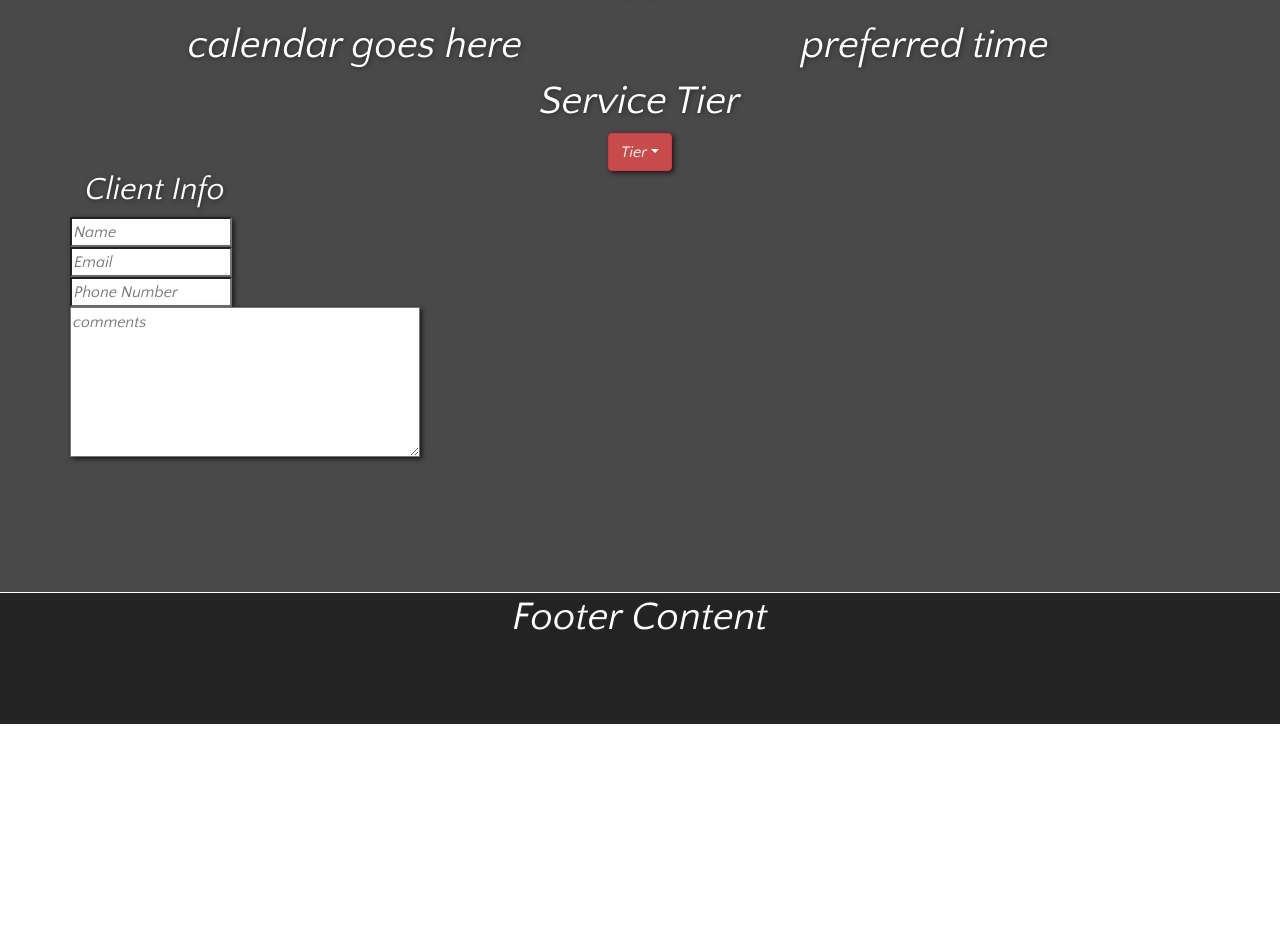
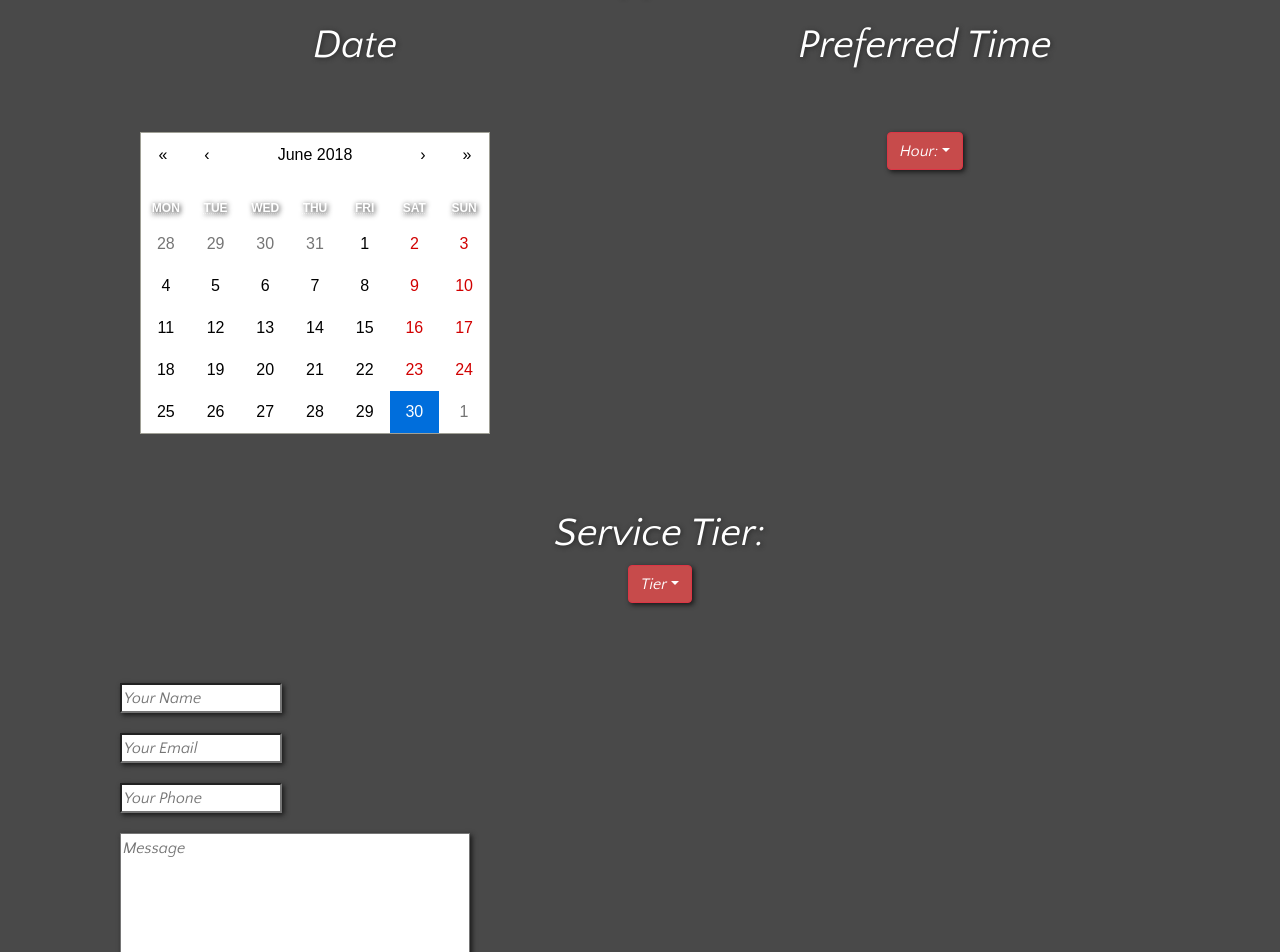
Before and after one commit to mlnemenzo/the-works, a React (Create React App) app: page /appointment in a window 1280 px wide. Shown: the part 160-1112 px from the top of the page. Before the commit the page ends 884 px from the top, so only its background shows below. Built offline with nearby package versions, Linux system fonts and the light colour scheme.

Commit message:
appointment styling

```diff
--- a/package.json
+++ b/package.json
@@ -6,6 +6,7 @@
     "bootstrap": "^4.1.1",
     "react": "^16.4.1",
     "react-bootstrap-carousel": "^3.1.0",
+    "react-calendar": "^2.16.0",
     "react-dom": "^16.4.1",
     "react-router-dom": "^4.3.1",
     "react-scripts": "1.1.4"
--- a/src/App.css
+++ b/src/App.css
@@ -268,3 +268,19 @@ textarea, input {
 .appointments {
   padding: 15px
 }
+
+.client-info {
+  padding: 50px
+}
+
+.calendar-container {
+  padding: 55px
+}
+
+.apt-time {
+  margin-top: 55px
+}
+
+.service-type {
+  margin: 20px
+}
--- a/src/components/appointment.js
+++ b/src/components/appointment.js
@@ -1,4 +1,5 @@
 import React, { Component } from 'react';
+import Calendar from 'react-calendar';
 
 class Appointment extends Component {
 
@@ -11,7 +12,7 @@ class Appointment extends Component {
                 phone : "",
                 comments : "",
                 service : null,
-                date : null,
+                date : new Date(),
                 time : null
             }
 
@@ -28,6 +29,8 @@ class Appointment extends Component {
         window.scrollTo(0,0);
     }
 
+    onChange = date => this.setState({ date })
+
     render() {
 
         const { name, email, phone, comments, service, date, time } = this.state;
@@ -36,15 +39,33 @@ class Appointment extends Component {
 
         return (
             <div className="appointment-body row">
-                <h1 className="appointments text-center col-12">Book an Appointment</h1>
+                <h1 className="appointments text-center col-12">Book an Appointment:</h1>
                 <div className="appointment-date col-6">
-                    <h1 className="calendar">calendar goes here</h1>
+                    <h1 className="calendar">Date</h1>
+                    <div className ="calendar-container">
+                        <Calendar
+                        onChange={this.onChange}
+                        value={this.state.date}
+                        />
+                    </div>
                 </div>
                 <div className="appointment-time col-6">
-                    <h1 className="time">preferred time</h1>
+                    <h1 className="time">Preferred Time</h1>
+                    <div className="time btn-group">
+                        <button type="button" className ="apt-time btn btn-danger darken-2 dropdown-toggle" data-toggle="dropdown" aria-haspopup="true" aria-expanded="false">
+                            Hour:
+                        </button>
+                        <div className="dropdown-menu">
+                            <a className="dropdown-item" href="#">Action</a>
+                            <a className="dropdown-item" href="#">Another action</a>
+                            <a className="dropdown-item" href="#">Something else here</a>
+                            <div className="dropdown-divider"></div>
+                            <a className="dropdown-item" href="#">Separated link</a>
+                        </div>
+                    </div>
                 </div>
                 <div className="service-type col-12">
-                    <h1 className="service">Service Tier</h1>
+                    <h1 className="service">Service Tier:</h1>
                     <div className="btn-group">
                         <button type="button" className ="btn btn-danger darken-2 dropdown-toggle" data-toggle="dropdown" aria-haspopup="true" aria-expanded="false">
                             Tier
@@ -58,14 +79,32 @@ class Appointment extends Component {
                         </div>
                     </div>
                 </div>
-                <div className="client-info col-8  text-left">
-                    <h2 className="client">Client Info</h2>
-                    <input className = "row" value = {name} type = "text" onChange = { event => this.setState({name: event.target.value})} placeholder = "Name"/>
-                    <input className = "row" value = {email} type = "email" onChange = { event => this.setState({email: event.target.value})} placeholder = "Email"/>
-                    <input className = "row" value = {phone} type = "phone" onChange = { event => this.setState({phone: event.target.value})} placeholder = "Phone Number"/>
-                    <textarea className = "row" value = {comments} type = "textarea" onChange = { event => this.setState({comments: event.target.value})} placeholder = "comments" />
-                </div>
-
+                    <form className = "client-info" onSubmit = {this.handleEvent.bind(this)}>
+                        <div className="row">
+                            <div className="user-input">
+                                <input value = {name} type = "text" onChange = { event => this.setState({name: event.target.value})} placeholder = "Your Name"/>
+                            </div>
+                        </div>
+                        <div className="row">
+                            <div className="user-input">
+                                <input value = {email} type = "email" onChange = { event => this.setState({email: event.target.value})} placeholder = "Your Email"/>
+                            </div>
+                        </div>
+                        <div className="row">
+                            <div className="user-input">
+                                <input value = {phone} type = "phone" onChange = { event => this.setState({phone: event.target.value})} placeholder = "Your Phone"/>
+                            </div>
+                        </div>
+                        <div className="row">
+                            <div className="user-input">
+                                <textarea className = "" value = {comments} type = "textarea" onChange = { event => this.setState({message: event.target.value})} placeholder = "Message"/>
+                            </div>
+                        </div>
+                        <div className = "form-submit">
+                            {/* <button className = "btn">Submit</button> */}
+                        </div>
+                        <h6 className = "text-left">We will contact you within one business day.</h6>
+                    </form>
             </div>
         )
     }
```
Also changed, not shown: 1 other file (tests, documents, lock files or other folders).
